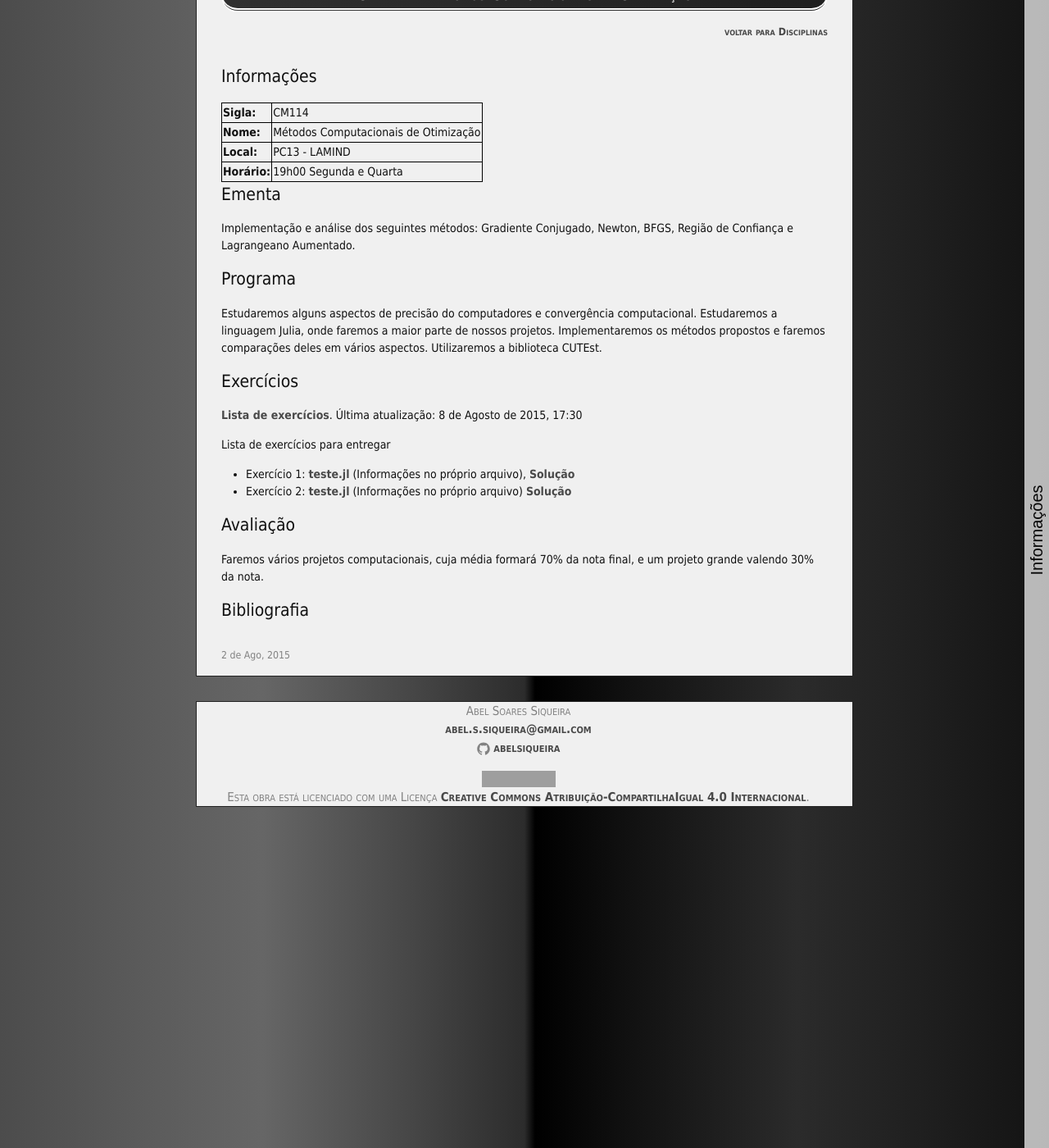
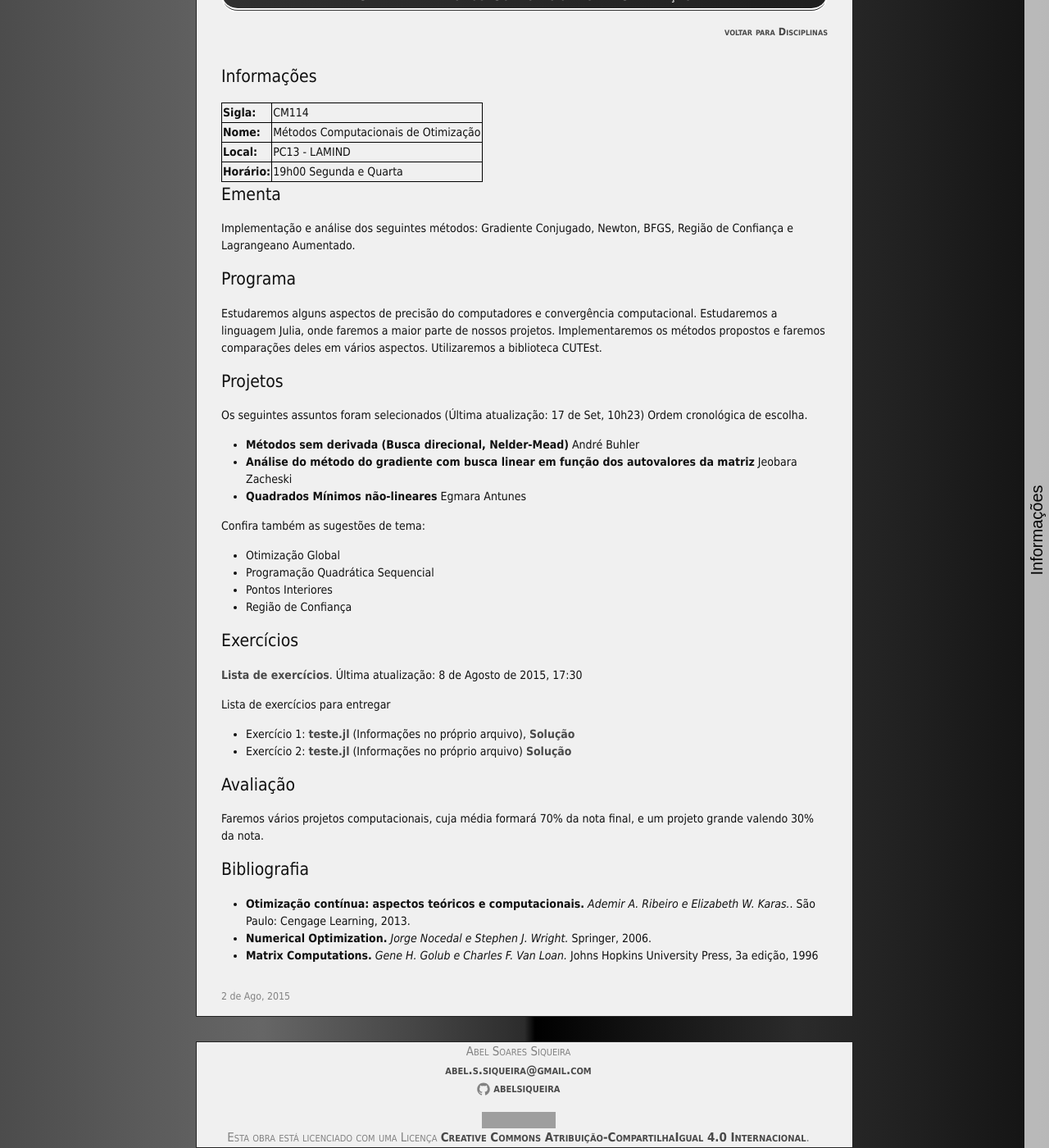
Before and after one commit to abelsiqueira/abelsiqueira.github.io-old, a Jekyll site: the page built from _posts/br/2015-08-02-cm114-2015s2.markdown, in a window 1280 px wide and 1400 px high, scrolled down 291 px. Shown: the whole window at 82% size. Built offline with Jekyll 4.4.1, drawn with Linux system fonts in a browser that asks for light colours; nearby versions of some CDN libraries; grey boxes are pictures that could not be loaded.

Commit message:
Atualiza projetos e bib de cm114

```diff
--- a/_posts/br/2015-08-02-cm114-2015s2.markdown
+++ b/_posts/br/2015-08-02-cm114-2015s2.markdown
@@ -29,6 +29,26 @@ Implementaremos os métodos propostos e faremos comparações deles em vários
 aspectos.
 Utilizaremos a biblioteca CUTEst.
 
+# Projetos
+
+Os seguintes assuntos foram selecionados (Última atualização: 17 de Set, 10h23)
+Ordem cronológica de escolha.
+
+  - **Métodos sem derivada (Busca direcional, Nelder-Mead)**
+    André Buhler
+  - **Análise do método do gradiente com busca linear em função dos autovalores
+    da matriz**
+    Jeobara Zacheski
+  - **Quadrados Mínimos não-lineares**
+    Egmara Antunes
+
+Confira também as sugestões de tema:
+
+  - Otimização Global
+  - Programação Quadrática Sequencial
+  - Pontos Interiores
+  - Região de Confiança
+
 # Exercícios
 
 [Lista de exercícios]({{ site.baseurl }}/disciplinas/2015s2-cm114/lista.pdf).
@@ -49,3 +69,17 @@ Faremos vários projetos computacionais, cuja média formará 70% da nota final,
 e um projeto grande valendo 30% da nota.
 
 # Bibliografia
+
+  - **Otimização contínua: aspectos teóricos e computacionais.**
+    *Ademir A. Ribeiro e Elizabeth W. Karas.*.
+    São Paulo: Cengage Learning,
+    2013.
+  - **Numerical Optimization.**
+    *Jorge Nocedal e Stephen J. Wright.*
+    Springer,
+    2006.
+  - **Matrix Computations.**
+    *Gene H. Golub e Charles F. Van Loan.*
+    Johns Hopkins University Press,
+    3a edição,
+    1996
```
